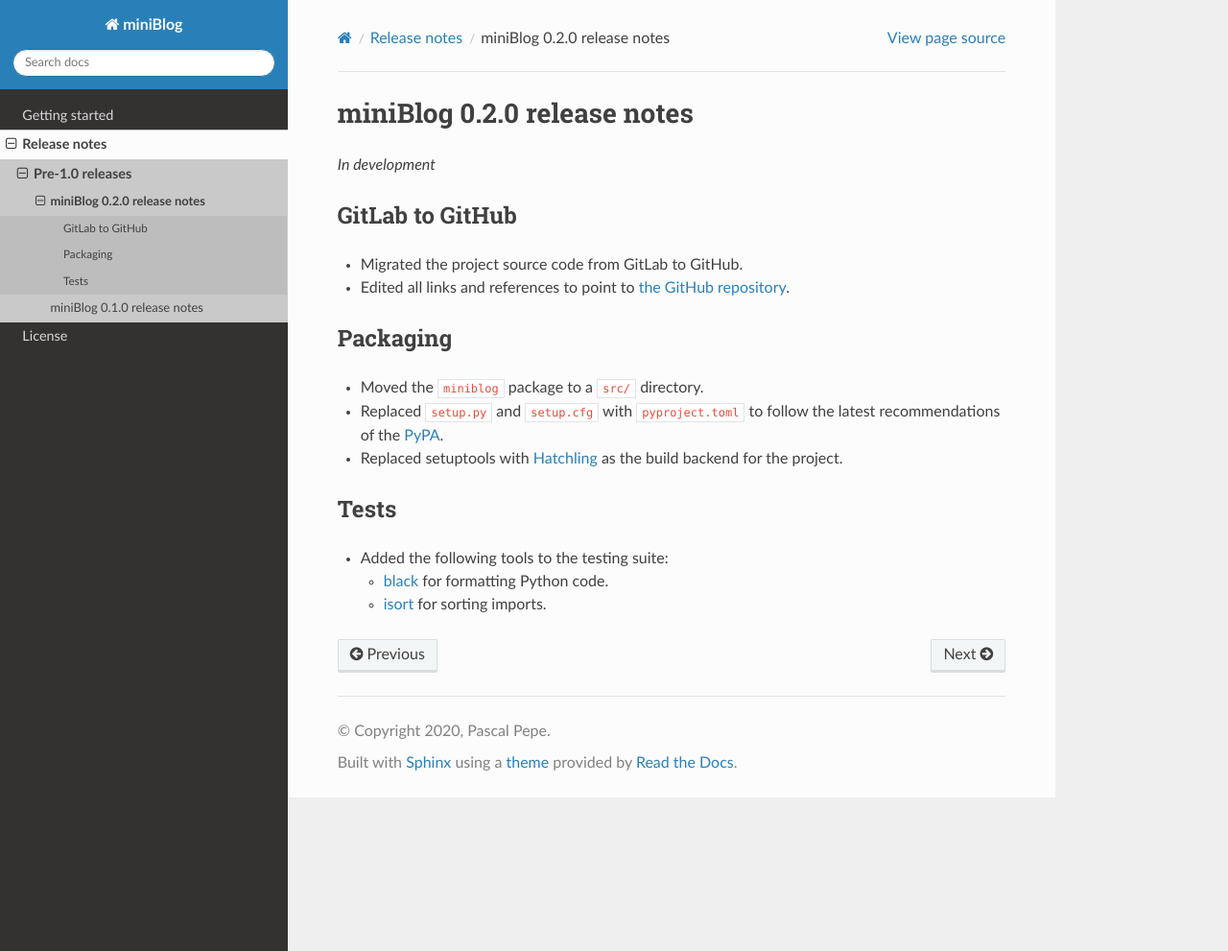
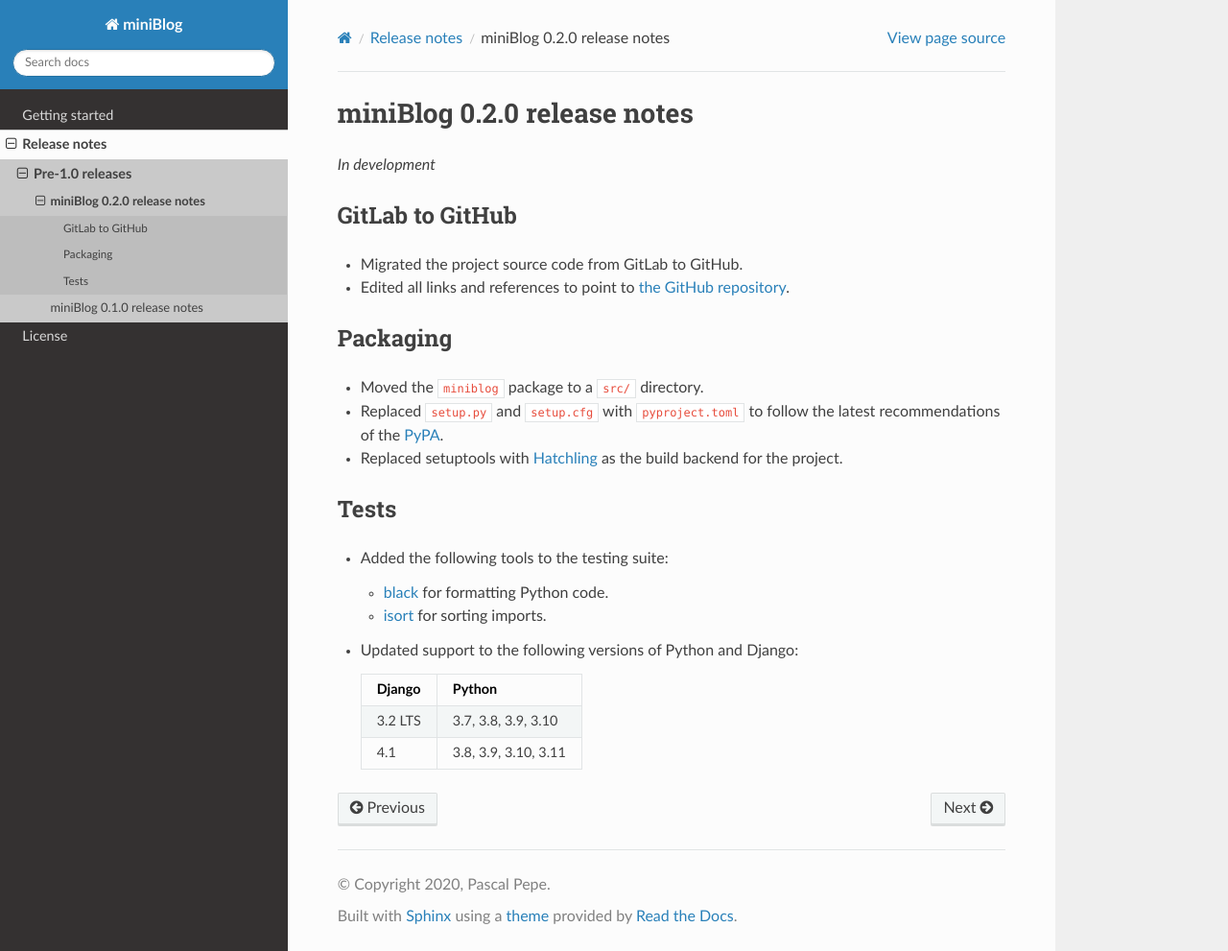
Before and after one commit to pascalpepe/django-miniblog, a Sphinx documentation site: the page built from docs/releases/0.2.0.rst, in a window 1280 px wide and 991 px high. Shown: the whole window at 96% size. Built offline with Sphinx 7.4.7 and the Read the Docs theme 2.0.0, drawn with Linux system fonts in a browser that asks for light colours; pages that are not in the unit, such as notebooks, are missing from menus.

Commit message:
Update Django and Python versions (#4)

```diff
--- a/docs/releases/0.2.0.rst
+++ b/docs/releases/0.2.0.rst
@@ -1,6 +1,6 @@
-=============================
+============================
 miniBlog 0.2.0 release notes
-=============================
+============================
 
 *In development*
 
@@ -29,3 +29,13 @@
 
   * `black <https://black.readthedocs.io>`_ for formatting Python code.
   * `isort <https://pycqa.github.io/isort/>`_ for sorting imports.
+
+- Updated support to the following versions of Python and Django:
+
+  ======= ====================
+  Django  Python
+  ======= ====================
+  3.2 LTS 3.7, 3.8, 3.9, 3.10
+  ------- --------------------
+  4.1     3.8, 3.9, 3.10, 3.11
+  ======= ====================
```
Also changed, not shown: README.rst (+8 -8 lines), docs/getting-started.rst (+6 -6 lines), pyproject.toml (+7 -6 lines).
